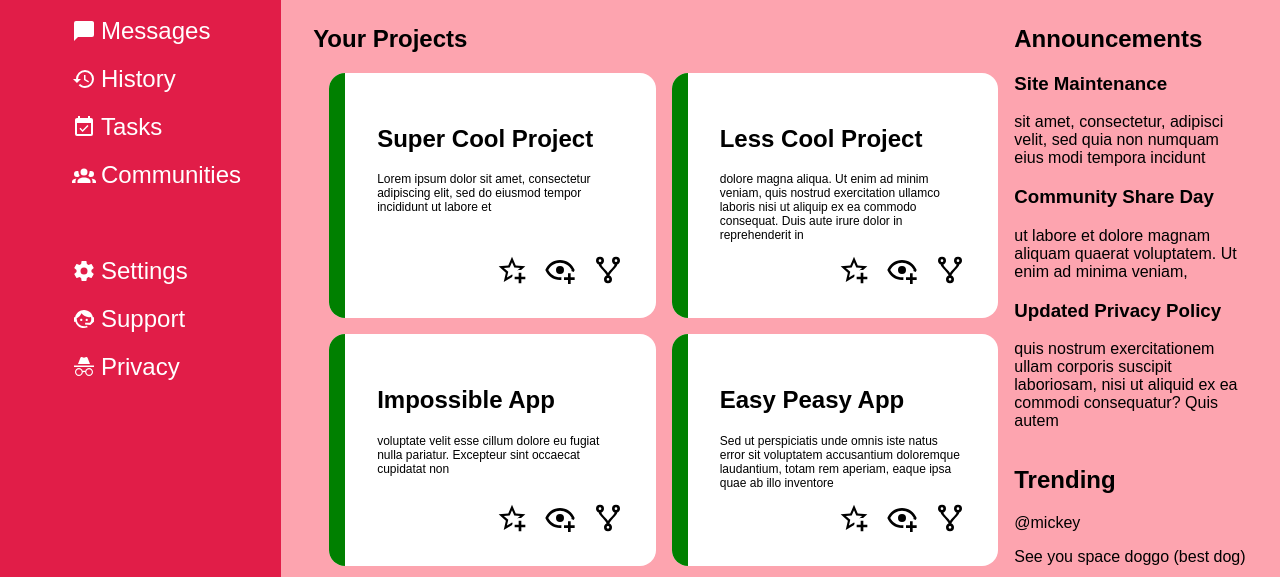
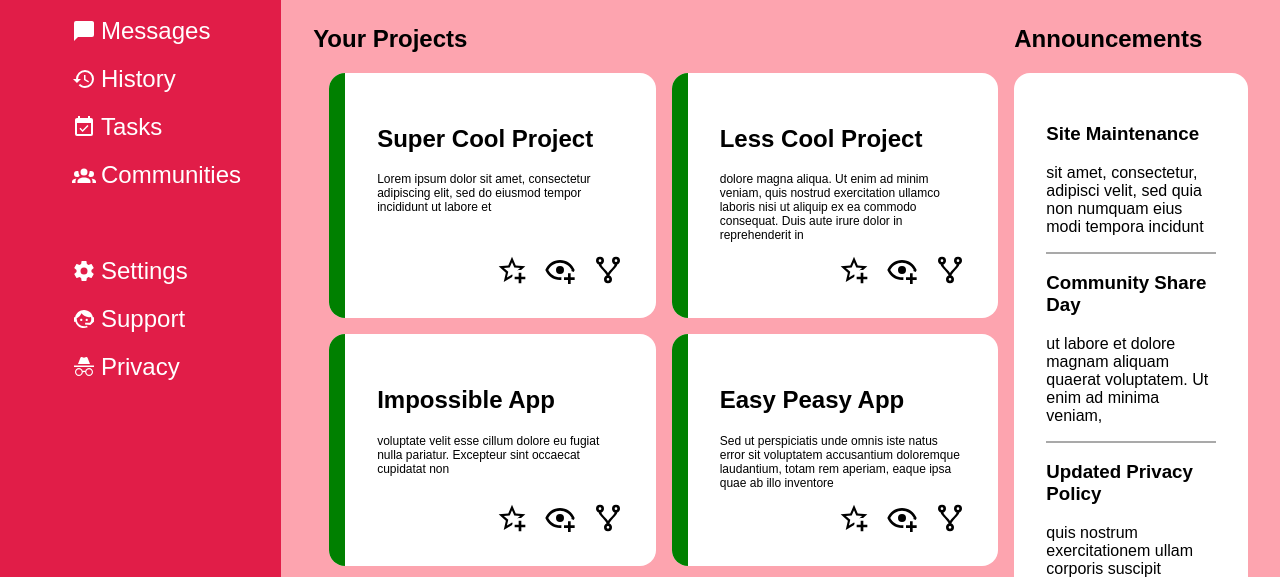
Before and after one commit to Jovuto/admin-dashboard, a plain HTML site: page index.html in a window 1280 px wide. Shown: the part 223-800 px from the top of the page. Drawn offline with Linux system fonts and the light colour scheme.

Commit message:
feat: add announcement style

```diff
--- a/index.html
+++ b/index.html
@@ -151,15 +151,17 @@
             <div class="rightContent">
                 <div>
                     <h2>Announcements</h2>
-                    <div>
+                    <div class="announcements">
                         <div>
                             <h3>Site Maintenance</h3>
                             <p>sit amet, consectetur, adipisci velit, sed quia non numquam eius modi tempora incidunt</p>
                         </div>
+                        <div class="divider"></div>
                         <div>
                             <h3>Community Share Day</h3>
                             <p>ut labore et dolore magnam aliquam quaerat voluptatem. Ut enim ad minima veniam,</p>
                         </div>
+                        <div class="divider"></div>
                         <div>
                             <h3>Updated Privacy Policy</h3>
                             <p>quis nostrum exercitationem ullam corporis suscipit laboriosam, nisi ut aliquid ex ea commodi consequatur? Quis autem</p>
--- a/style.css
+++ b/style.css
@@ -234,3 +234,14 @@ button {
     display: grid;
     grid-template-rows: repeat(2, 1fr);
 }
+
+.announcements {
+    background-color: white;
+    padding: 2em;
+    border-radius: 1em;
+}
+.divider {
+    width: 100%;
+    height: 0.1em;
+    background-color: darkgray;
+}
```
